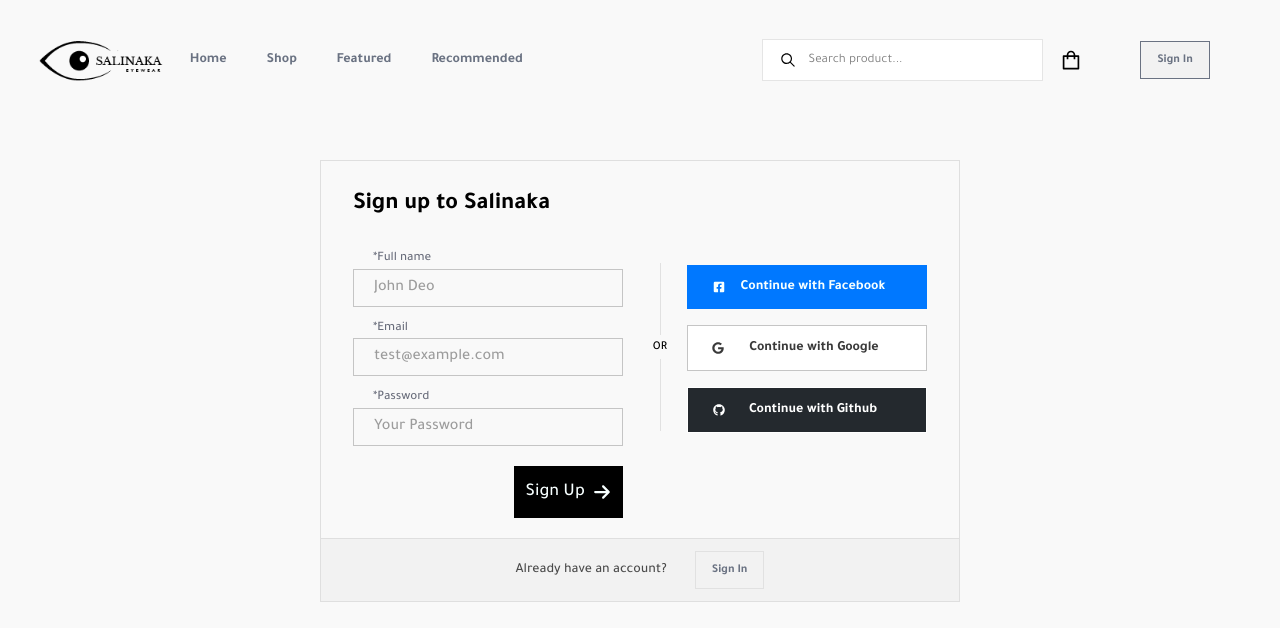
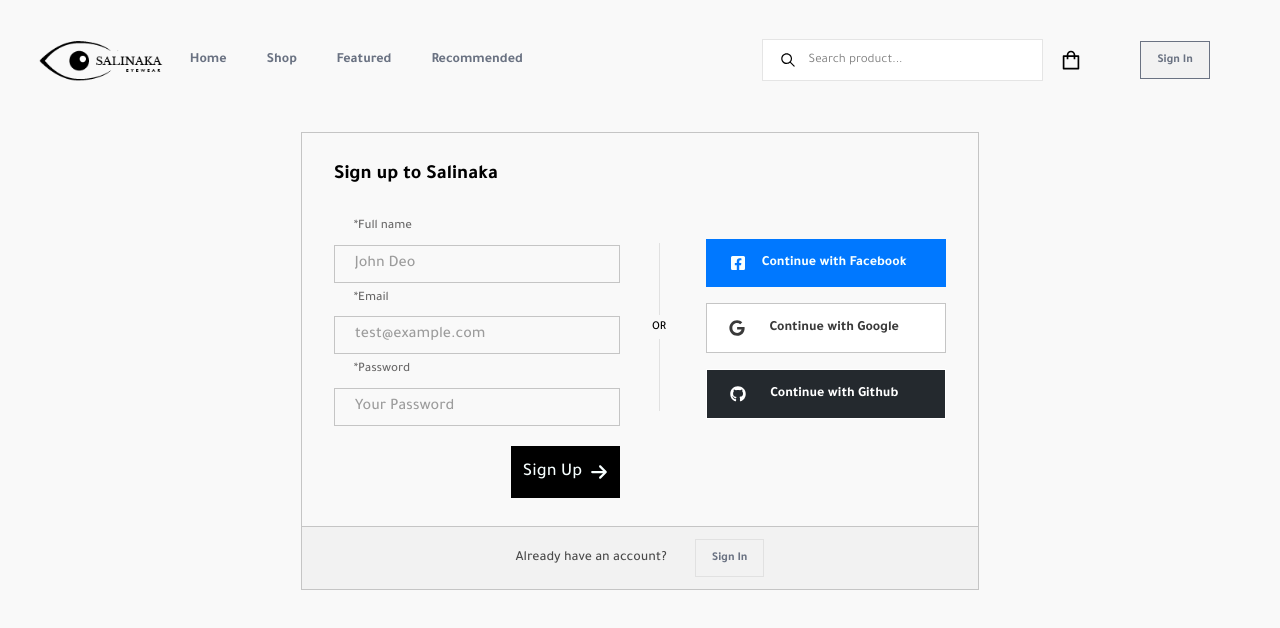
Before and after one commit to webhavilah/e-commerce, a React (Vite) app: page /signup in a window 1280 px wide. Shown: the top 628 px of the page. Built offline with nearby package versions, Linux system fonts and the light colour scheme.

Commit message:
made some changes to SignIn and SignUp pages

```diff
--- a/src/salinaka_pages/SignIn.jsx
+++ b/src/salinaka_pages/SignIn.jsx
@@ -118,7 +118,7 @@ export const SignIn = () => {
       </header>
 
       <div className="mt-41 bg-0 h-screen w-full m-auto ">
-        <div className="border border-[#DFDFDF] w-[50%] mt-28 m-auto">
+        <div className="border border-[#C5C5C5] w-[50%] mt-28 m-auto">
           <div className="flex px-7 justify-between items-center">
             <div className="w-[57%]">
               <h2 className="font-semibold text-2xl mt-7">
@@ -191,7 +191,7 @@ export const SignIn = () => {
               </button>
             </div>
           </div>
-          <div className="bg-[#f2f2f2] flex py-3 border-t border-[#DFDFDF] justify-center items-center space-x-7 p">
+          <div className="bg-[#f2f2f2] flex py-3 border-t border-[#C5C5C5] justify-center items-center space-x-7 p">
             <p className="text-sm font-medium text-[#4A4A4A]">
               Don't have an account?
             </p>
--- a/src/salinaka_pages/Signup.jsx
+++ b/src/salinaka_pages/Signup.jsx
@@ -111,16 +111,16 @@ function Signup() {
         </nav>
       </header>
 
-      <div className="mt-40 bg-0 h-screen w-full m-auto">
-        <div className="border border-[#DFDFDF] w-[50%] m-auto mt-28 ">
+      <div className="mt-33 bg-0 h-screen w-full m-auto">
+        <div className="border border-[#C5C5C5] w-[53%] m-auto mt-28 ">
           <div className="flex px-8 justify-between items-center">
-            <div className="w-[57%] ">
-              <h2 className="font-semibold text-2xl mt-7">
+            <div className="w-[55%] ">
+              <h2 className="font-semibold text-xl mt-7">
                 Sign up to Salinaka
               </h2>
               <form className="w-[90%] ">
                 <div className="flex flex-col mt-7">
-                  <label className="text-[13px] pl-5 font-medium text-[#696D7B]">
+                  <label className="text-[13px] pl-5 font-medium text-[#696868] pb-2">
                     *Full name
                   </label>
                   <input
@@ -129,8 +129,8 @@ function Signup() {
                     placeholder="John Deo"
                   />
                 </div>
-                <div className="flex flex-col mt-3">
-                  <label className="text-[13px] pl-5 font-medium text-[#696D7B]">
+                <div className="flex flex-col mt-1.5">
+                  <label className="text-[13px] pl-5 font-medium text-[#696868] pb-2">
                     *Email
                   </label>
                   <input
@@ -139,8 +139,8 @@ function Signup() {
                     placeholder="test@example.com"
                   />
                 </div>
-                <div className="flex flex-col mt-3">
-                  <label className="text-[13px] pl-5 font-medium text-[#696D7B]">
+                <div className="flex flex-col mt-1.5">
+                  <label className="text-[13px] pl-5 font-medium text-[#696868] pb-2">
                     *Password
                   </label>
                   <input
@@ -149,43 +149,43 @@ function Signup() {
                     placeholder="Your Password"
                   />
                 </div>
-                <div className="">
-                  <button className="text-lg flex items-center ml-auto  my-5   bg-black text-[#F7FFFF] py-3 px-3 font-medium hover:bg-neutral-800 transition duration-400">
+                <div className="mb-7 mt-1">
+                  <button className="text-lg flex items-center ml-auto  my-5 bg-black text-[#F7FFFF] py-3 px-3 font-medium hover:bg-neutral-800 transition duration-400">
                     <p className="">Sign Up</p>
                     <FaArrowRight className="ml-2" />
                   </button>
                 </div>
               </form>
             </div>
-            <div className="mb-4 pr-5 ">
+            <div className="mb-4 pr-10">
               <div className="w-[0.1px] m-auto bg-[#E1E1E1] h-18 mt-3"></div>
               <p className="text-xs font-medium py-1 ">OR</p>
               <div className="w-[0.1px] m-auto bg-[#E1E1E1] h-18"></div>
             </div>
-            <div className="m-auto flex flex-col gap-4">
-              <button className="flex items-center justify-center w-60 text-sm  py-3 gap-2 bg-[#0078FF] hover:bg-blue-600 text-[#F7FFFF] font-semibold  transition duration-200">
+            <div className="my-auto flex flex-col gap-4">
+              <button className="flex items-center justify-center w-60 text-sm  py-3.5 gap-2 bg-[#0078FF] hover:bg-blue-600 text-[#F7FFFF] font-semibold  transition duration-200">
                 <p className="flex items-center ">
-                  <FaFacebookSquare className="w-3 h-3 right-4 relative" />{" "}
+                  <FaFacebookSquare className="w-4 h-4 right-4 relative" />{" "}
                   Continue with Facebook
                 </p>
               </button>
 
-              <button className="flex items-center justify-center w-60 text-sm  py-3 gap-2 border bg-[#FFFFFF] border-[#C5C5C5] text-[#3A3A3A] font-semibold hover:bg-[#0000001d] transition duration-200">
+              <button className="flex items-center justify-center w-60 text-sm  py-3.5 gap-2 border bg-[#FFFFFF] border-[#C5C5C5] text-[#3A3A3A] font-semibold hover:bg-[#0000001d] transition duration-200">
                 <p className="flex items-center">
-                  <FaGoogle className="w- 3 h-3 ml-0 right-6 relative" />{" "}
+                  <FaGoogle className="w-4 h-4 ml-0 right-6 relative" />{" "}
                   Continue with Google
                 </p>
               </button>
 
-              <button className="flex items-center justify-center w-60 text-sm  py-3 gap-2 border bg-[#24292E] text-[#ffffff] font-semibold hover:bg-[#31373c]  transition duration-200">
+              <button className="flex items-center justify-center w-60 text-sm  py-3.5 gap-2 border bg-[#24292E] text-[#ffffff] font-semibold hover:bg-[#31373c]  transition duration-200">
                 <p className=" flex items-center ">
-                  <FaGithub className="w-3 h-3 right-6 relative" /> Continue
+                  <FaGithub className="w-4 h-4 right-6 relative" /> Continue
                   with Github
                 </p>
               </button>
             </div>
           </div>
-          <div className="bg-[#f2f2f2] flex py-3 border-t border-[#DFDFDF] justify-center items-center space-x-7">
+          <div className="bg-[#f2f2f2] flex py-3 border-t border-[#C5C5C5] justify-center items-center space-x-7">
             <p className="text-sm font-medium text-[#4A4A4A]">Already have an account?</p>
             <button
               onClick={() => {
```
